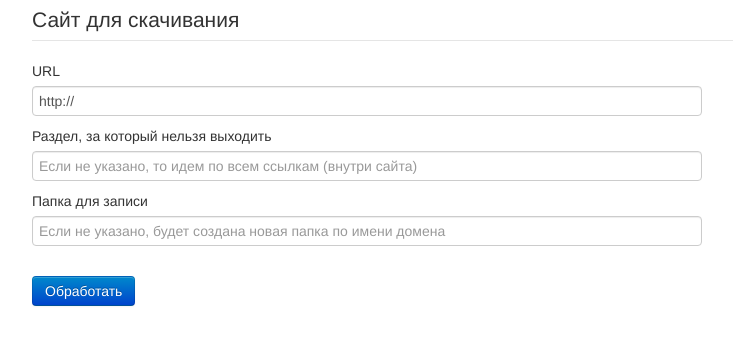
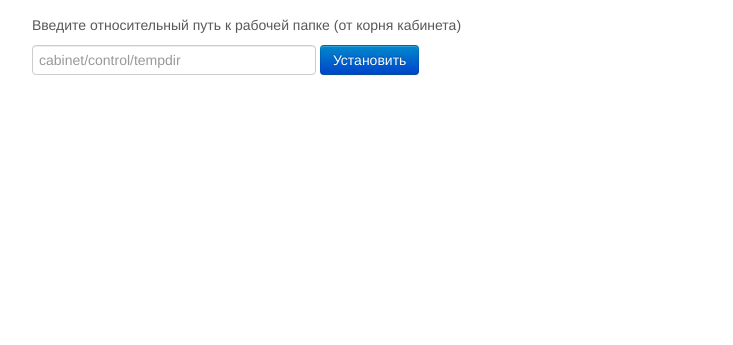
Before and after one commit to interworker/cabinet, a PHP site: page /cabinet/control/getsite/getsite.php in a window 1280 px wide. Shown: the top 345 px of the page, without its empty margins (23-756 px from the left). Run offline with PHP 8.4, Linux system fonts and the light colour scheme; some libraries are stand-ins or nearby versions.

Commit message:
GetSite - Ver 0.1

```diff
--- a/cabinet/control/getsite/getsite.php
+++ b/cabinet/control/getsite/getsite.php
@@ -1,23 +1,25 @@
 <!DOCTYPE html>
 <html lang="ru">
     <head>
+        <title>Скачивание страниц сайта</title>
         <meta charset="utf-8">
+    <?php
 
-        <?php mb_internal_encoding('UTF-8'); ?>
-        <?php $today = date('Y-m-d'); ?>
+        mb_internal_encoding('UTF-8');
 
-        <title>Скачивание страниц сайта</title>
-        <meta http-equiv="X-UA-Compatible" content="IE=edge,chrome=1">
-        <meta name="viewport" content="width=device-width, initial-scale=1.0">
+        $cabinet_flr = 'cabinet';
+        $cabinet_dir = $_SERVER['DOCUMENT_ROOT'] . '/' . $cabinet_flr;
 
-        <?php $root_folder = 'cabinet'; ?>
-        <?php $root = $_SERVER['DOCUMENT_ROOT'] . '/' . $root_folder; ?>
-        <?php $message = ''; ?>
+        $dir = dirname(realpath(__FILE__));
 
+        $message = '';
+        $today = date('Y-m-d');
+
+    ?>
         <!-- ЗАГРУЗКА-СТИЛЕЙ---НАЧАЛО -->
-        <link href="/<?=$root_folder?>/css/bootstrap.min.css" rel="stylesheet">
-        <link href="/<?=$root_folder?>/css/bootstrap-responsive.min.css" rel="stylesheet">
-        <link href="/<?=$root_folder?>/css/my_style.css" rel="stylesheet">
+        <link href="/<?=$cabinet_flr?>/css/bootstrap.min.css" rel="stylesheet">
+        <link href="/<?=$cabinet_flr?>/css/bootstrap-responsive.min.css" rel="stylesheet">
+        <link href="/<?=$cabinet_flr?>/css/mystyle.css" rel="stylesheet">
         <!-- HTML5 shim, for IE6-8 support of HTML5 elements -->
         <!--[if lt IE 9]>
           <script src="http://html5shim.googlecode.com/svn/trunk/html5.js"></script>
@@ -25,202 +27,47 @@
         <!-- ЗАГРУЗКА-СТИЛЕЙ---КОНЕЦ -->
     </head>
 <?php
+    if (isset($_POST['action'])) {
 
-if (isset ($_POST['action']) || isset ($_POST['write']) || isset ($_POST['rewrite'])) {
+        require_once ($cabinet_dir . '/lib/config.php');
 
-    require_once ($root . '/lib/config.php');
+        require_once 'godb/database.php';
         require_once 'myCURL/myCURL.php';
         require_once 'myFiles/myFiles.php';
         require_once 'myFiles/myFilesPhpQuery.php';
         require_once 'myRazbor/myRazbor.php';
         require_once 'phpQuery/phpQuery.php';
-    require_once 'godb/database.php';
 
-    $mode = 'mode';/* одна страница, одна страница и все ссылки на ней, до конца, по сайтмапу */
+        require_once 'dumper.php';
 
-    $url = $_POST['url'];
-    $pattern_url = '{^(http://)?([^\\s]+?\\.[^\\s]+?)$}i';
-    if (preg_match($pattern_url, $url, $match)) {
-        $url = 'http://' . $match[2];
-    }
-    else {
-        $url = '';
-    }
+        echo '<H3>$_POST[ action ]</H3>', PHP_EOL;
+        dumper($_POST);
 
-    $area = $_POST['area'];
+/* Начало разбора POST запроса */
+        $start_url = $_POST['start_url'];
 
-    $dir = '';
-    if (mb_strlen($url)) {
-        if (mb_strlen($_POST['folder']) === 0) {
-            $pattern_folder = '{(http://)?([^/]+)}i';
-            if (preg_match($pattern_folder, $url, $match)) {
-                $folder = str_replace('.', '__', $match[2]);
-                $dir = my_path("$root/control/tempdir/$folder");
-            }
-        }
-        else {
-            $folder = $_POST['folder'];
-            $dir = my_path("$root/control/tempdir/$folder");
-        }
-    }
-    else {
-        $message = <<< ERROR
-<div class="alert alert-error">
-    <button type="button" class="close" data-dismiss="alert">×</button>
-    <h4>Ошибка mb_strlen(url) = 0</h4>
-</div>
-<a href="/{$root_folder}/control/getsite/getsite.php" class="btn btn-success">Вернуться в начало</a>
-ERROR;
-    }
+        $method = $_POST['method'];
 
-    $check = -1;
-    if (mb_strlen($dir)) {
-        $check = 1;
-        if (isset ($_SERVER['COMSPEC'])) $dir = mb_convert_encoding($dir, 'windows-1251', 'UTF-8');
-        if (file_exists($dir)) {
-            if (isset ($_SERVER['COMSPEC'])) $dir = mb_convert_encoding($dir, 'UTF-8', 'windows-1251');
-            if (!isset ($_POST['write']) && !isset ($_POST['rewrite'])) {
-$message = <<< FORM
-<div class="alert alert-error">
-    <button type="button" class="close" data-dismiss="alert">×</button>
-    <h4>Внимание, папка {$folder} уже существует!</h4>
-</div>
-<form method="post">
-    <input type="hidden" name="url" value="{$url}">
-    <input type="hidden" name="area" value="{$area}">
-    <input type="hidden" name="folder" value="{$folder}">
-    <button type="submit" class="btn btn-warning" name="write">Продолжить без удаления</button>
-    &nbsp;&nbsp;
-    <button type="submit" class="btn btn-danger" name="rewrite">Продолжить с удалением</button>
-    &nbsp;&nbsp;
-    <a href="/{$root_folder}/control/getsite/getsite.php" class="btn btn-success">Вернуться в начало</a>
-</form>
-FORM;
-            }
-            elseif (isset ($_POST['rewrite'])) {
-                $check = my_remove_dir($dir);
-            }
-        }
-        else {
-            if (isset ($_SERVER['COMSPEC'])) $dir = mb_convert_encoding($dir, 'UTF-8', 'windows-1251');
-        }
-    }
-    else {
-        $message = <<< ERROR
-<div class="alert alert-error">
-    <button type="button" class="close" data-dismiss="alert">×</button>
-    <h4>Ошибка mb_strlen(dir) = 0</h4>
-</div>
-<a href="/{$root_folder}/control/getsite/getsite.php" class="btn btn-success">Вернуться в начало</a>
-ERROR;
-    }
+        $only_SGML = false;
+        if (isset($_POST['only_SGML'])) $only_SGML = true;
 
-    $go = FALSE;
-    if ($check === 1) {
-        if (isset ($_SERVER['COMSPEC'])) $dir = mb_convert_encoding($dir, 'windows-1251', 'UTF-8');
-        if (!file_exists($dir)) {
-            if (isset ($_SERVER['COMSPEC'])) $dir = mb_convert_encoding($dir, 'UTF-8', 'windows-1251');
-            $dir = my_make_dirs($dir);
-            if (mb_strlen($dir)) $go = TRUE;
-        }
-        elseif (isset ($_POST['write'])) {
-            if (isset ($_SERVER['COMSPEC'])) $dir = mb_convert_encoding($dir, 'UTF-8', 'windows-1251');
-            $go = TRUE;
-        }
-        else {
-            if (isset ($_SERVER['COMSPEC'])) $dir = mb_convert_encoding($dir, 'UTF-8', 'windows-1251');
-        }
-    }
-    else {
-        $message = <<< ERROR
-<div class="alert alert-error">
-    <button type="button" class="close" data-dismiss="alert">×</button>
-    <h4>Ошибка check !== 1</h4>
-</div>
-<a href="/{$root_folder}/control/getsite/getsite.php" class="btn btn-success">Вернуться в начало</a>
-ERROR;
-    }
+        $etalon = false;
+        if (isset($_POST['etalon'])) $etalon = true;
 
-    if ($go) {
+        $link_mode = $_POST['link_mode'];
 
-        $structura = array ('id' => 1, 'level' => 2, 'parent' => 3, 'url' => 4, 'file' => 5, 'file_etalon' => 6, 'anchor' => 7, 'title' => 8);
+        $work_dir = $_POST['work_dir'];
+/* Конец разбора POST запроса */
 
-        $filename_structura = 'structura.txt';
-        $file_structura = my_file($filename_structura, $dir);
+/* Добавить в FORM данные по строке $link_transform и $proxy */
+/* Принудительно */
+        $link_transform = '';
+        $proxy = false;
 
-        $structura = my_create_file_structura($structura, $dir, $filename_structura);
+        my_curl($start_url, $work_dir, $method, $only_SGML, $etalon, $link_mode, $link_transform, $proxy);
 
-        if (count($structura)) {
-            $num_row = 1;
-            $data = array ( );
-            $id = 1;
-            $data[ ] = array ('id' => $id, 'level' => 0, 'parent' => 0, 'url' => $url);
-
-            if (my_write_file_structura($data, $num_row, 'rewrite', $dir, $filename_structura)) {
-
-                do {
-                    $task = my_read_row_file_structura($num_row, $dir, $filename_structura);
-
-                    if ($task['parent'] === 0) {
-                        $refer = FALSE;
-                    }
-                    else {
-                        $where['id'] = $task['parent'];
-                        $refer = my_read_cell_where_file_structura($where, 'url', $dir, $filename_structura);
-                    }
-
-                    if (@mb_strlen($task['url'])) $files = my_getsite($task['url'], $dir, TRUE, $today, $refer);
-
-                    if (mb_strlen($files['file'])) {
-                        $meta = my_get_meta($files['file']);
-                        if (isset($meta['title'])) {
-                            $title = $meta['title'];
-                        }
-                        else {
-                            $title = '';
-                        }
-
-                        $data_rewrite[1] = array('id' => $task['id'], 'level' => $task['level'], 'parent' => $task['parent'], 'url' => $task['url'], 'file' => $files['file'], 'file_etalon' => $files['file_etalon'], 'anchor' => $task['anchor'], 'title' => $title);
-                        if (my_write_file_structura($data_rewrite, $num_row, 'rewrite', $dir, $filename_structura)) {
-
-                            $urls_already = my_read_col_file_structura('url', $dir, $filename_structura);
-
-                            $urls_func = my_get_urls($files['file'], $only_html_files = TRUE, $substring = $area, $no_img = FALSE, $parts_regexp = FALSE, $parts_phpquery = FALSE);
-
-                            $urls = array( );
-                            foreach ($urls_func as $source => $anchors) {
-                                foreach ($anchors as $href => $anchor) {
-                                    if (array_search($href, $urls_already) === FALSE) $urls[$href] = $anchor;
-                                }
-                            }
-
-                            $data = array ( );
-                            foreach ($urls as $href => $anchor) {
-                                $id++;
-                                $level = $task['level'] + 1;
-                                $parent = $task['id'];
-                                $data[ ] = array ('id' => $id, 'level' => $level, 'parent' => $parent, 'url' => $href, 'anchor' => $anchor);
-                            }
-                            if (count($data)) my_write_file_structura($data, $num_row, 'write', $dir, $filename_structura);
-                            $num_row++;
-                        }
-                    }
-                    $num_rows = count(my_file_to_array($file_structura)) - count($structura);
-                }
-                while ($num_row <= $num_rows);
-
-                $message = <<< DONE
-<h4>Весь сайт пройден!</h4>
-<a href="/{$root_folder}/control/getsite/getsite.php" class="btn btn-success">Вернуться в начало</a>
-DONE;
-            }
-        }
-    }
-    else {
-        $query = 'INSERT INTO `errors` (`filename`, `place`, `description`, `checkdate`) VALUES (?, ?i, ?, ?)';
-        $data = array (__FILE__, __LINE__, 'Произошла ошибка $go === FALSE', $today);
-        $db->query($query, $data);
-    }
+/* Переделать */
+        $message = '<p>Сделано</p>';
     }
 ?>
     <body>
@@ -228,26 +75,65 @@ DONE;
 
         <?php if (mb_strlen($message)): ?>
             <?=$message?>
+        <?php endif; ?>
+
+        <?php if (isset($_POST['work_dir'])): ?>
+            <form method="post" class="form-horizontal">
+                <fieldset>
+                    <legend>Анализируемый сайт</legend>
+                    <div class="control-group">
+                        <label class="control-label" for="start_url">Стартовый URL</label>
+                        <div class="controls">
+                            <input type="text" id="start_url" name="start_url" placeholder="с http://" REQUIRED>
+                        </div><!-- .controls -->
+                    </div><!-- .control-group -->
+                    <div class="control-group">
+                        <label class="control-label" for="method">Метод анализа</label>
+                        <div class="controls">
+                            <input type="text" id="method" name="method" placeholder="one_dir" REQUIRED>
+                        </div><!-- .controls -->
+                    </div><!-- .control-group -->
+                    <div class="control-group">
+                        <div class="controls">
+                            <label class="checkbox">
+                                <input type="checkbox" name="only_SGML">Только SGML
+                            </label><!-- .checkbox -->
+                        </div><!-- .controls -->
+                    </div><!-- .control-group -->
+                    <div class="control-group">
+                        <div class="controls">
+                            <label class="checkbox">
+                                <input type="checkbox" name="etalon">Создавать эталон
+                            </label><!-- .checkbox -->
+                        </div><!-- .controls -->
+                    </div><!-- .control-group -->
+                    <div class="control-group">
+                        <label class="control-label" for="link_mode">Метод обработки ссылок</label>
+                        <div class="controls">
+                            <input type="text" id="link_mode" name="link_mode" placeholder="link_transform" REQUIRED>
+                        </div><!-- .controls -->
+                    </div><!-- .control-group -->
+                    <!-- HIDDEN INPUTS -->
+                    <input type="hidden" name="work_dir" value="<?=$_POST['work_dir']?>">
+                    <div class="form-actions">
+                        <button type="submit" class="btn btn-primary" name="action">Обработать</button>
+                    </div><!-- .form-actions -->
+                </fieldset>
+            </form><!-- .form-horizontal -->
         <?php else: ?>
-            <form method="post">
-                <legend>Сайт для скачивания</legend>
-                <label for="url">URL</label>
-                <input class="span7" type="text" id="url" name="url" value="http://" REQUIRED>
-                <label for="area">Раздел, за который нельзя выходить</label>
-                <input class="span7" type="text" id="area" name="area" placeholder="Если не указано, то идем по всем ссылкам (внутри сайта)">
-                <label for="folder">Папка для записи</label>
-                <input class="span7" type="text" id="folder" name="folder" placeholder="Если не указано, будет создана новая папка по имени домена">
-                <br><br>
-                <button type="submit" class="btn btn-primary" name="action">Обработать</button>
-            </form>
+            <form method="post" class="form-inline">
+                <span class="help-block">Введите относительный путь к рабочей папке (от корня кабинета)</span>
+                <input type="text" name="work_dir" class="input-xlarge" placeholder="cabinet/control/tempdir">
+                <button type="submit" class="btn btn-primary">Установить</button>
+            </form><!-- .form-inline -->
         <?php endif; ?>
 
         </div> <!-- .container -->
 
         <!-- ПОДКЛЮЧЕНИЕ-СКРИПТОВ---НАЧАЛО -->
-        <script src="/<?=$root_folder?>/js/jquery-1.8.1.min.js"></script>
-        <script src="/<?=$root_folder?>/js/bootstrap.min.js"></script>
-        <script src="/<?=$root_folder?>/js/my_script.js"></script>
+        <script src="/<?=$cabinet_flr?>/js/jquery-1.8.1.min.js"></script>
+        <script src="/<?=$cabinet_flr?>/js/bootstrap.min.js"></script>
+        <script src="/<?=$cabinet_flr?>/js/my_script.js"></script>
         <!-- ПОДКЛЮЧЕНИЕ-СКРИПТОВ---КОНЕЦ -->
     </body>
 </html>
```
Also changed, not shown: cabinet/lib/myCURL/myCURL.php (+92 -28 lines), cabinet/lib/myFiles/myFiles.php (+10 -45 lines), cabinet/lib/myFiles/myFilesPhpQuery.php (+8 -0 lines). Lines whose indentation alone changed are shown as unchanged.
